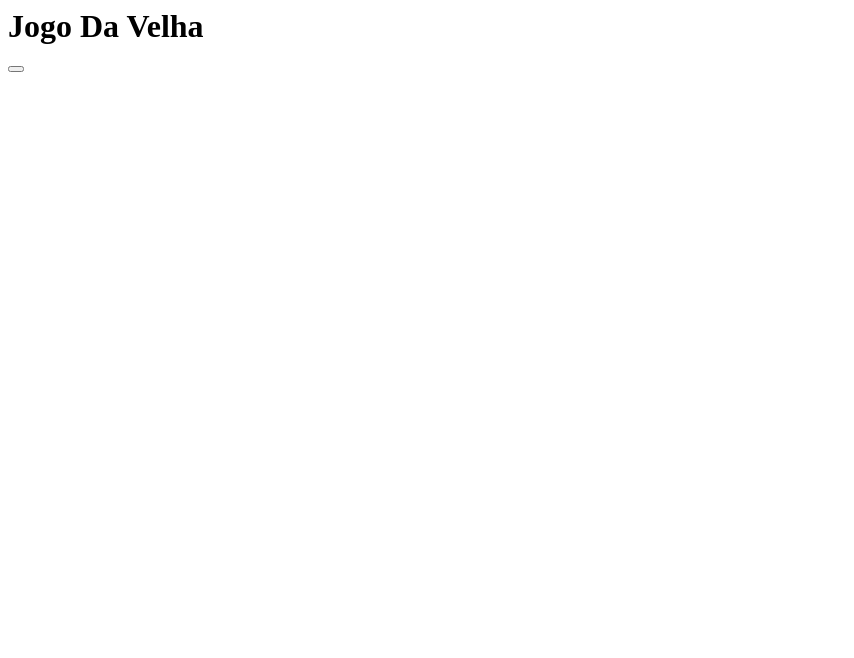
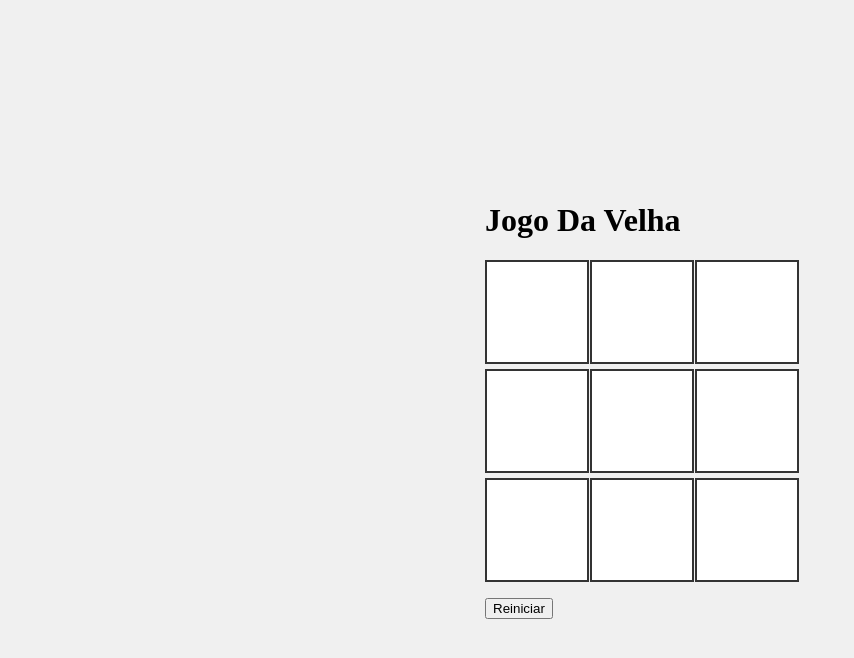
Before and after one commit to mekareemi/jogoDaVelha2025, a plain HTML site: page index.html in a window 1280 px wide. Shown: the whole page, without its empty margins (0-854 px from the left). Drawn offline with Linux system fonts and the light colour scheme.

Commit message:
cria o css do jogo

```diff
--- a/index.html
+++ b/index.html
@@ -1,4 +1,8 @@
 <html>
+    <head>
+        <link rel="stylesheet" href="style.css">
+    </head>
+    <body>
     <div id="jogos">
         <h1>
             Jogo Da Velha
@@ -16,8 +20,9 @@
 
         </div>
         <p id="status"></p>
-        <button id="reiniciar"></button>
+        <button id="reiniciar">Reiniciar</button>
 
     </div>
     <script src="script.js"></script>
+    </body>
 </html>
--- a/style.css
+++ b/style.css
@@ -0,0 +1,35 @@
+#jogo{
+    text-align: center;
+}
+body{
+    display: flex;
+    justify-content: center;
+    align-items: center;
+    margin: 0;
+    background-color: #f0f0f0;
+    min-height: 100vh;
+}
+.tabuleiro{
+    display: grid;
+    grid-template-columns: repeat(3, 100px);
+    grid-gap: 5px;
+    margin-top: 20px;
+}
+.celula{
+    width: 100px;
+    height: 100px;
+    background-color: #fff;
+    border: 2px solid #333;
+    font-size: 2em;
+    display: flex;
+    justify-content: center;
+    align-items: center;
+    cursor: pointer;
+    transition: background-color 0.3d ease;
+}
+.celula:hover{
+    background-color: #eee;
+}
+.celula:Vencedor{
+    background-color: #AAFFAA;
+}
```
